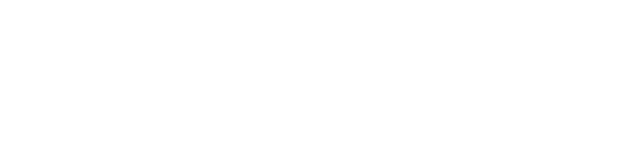
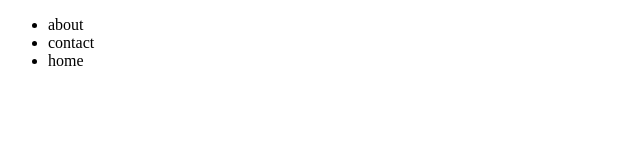
Before and after one commit to Dhanushk19/demo-git, a plain HTML site: page index.html in a window 1280 px wide. Shown: the whole page, without its empty margins (0-640 px from the left). Drawn offline with Linux system fonts and the light colour scheme.

Commit message:
list added

```diff
--- a/index.html
+++ b/index.html
@@ -6,6 +6,10 @@
     <title>Document</title>
 </head>
 <body>
-
+    <ul>
+        <li class="list">about</li>
+        <li class="list">contact</li>
+        <li class="list">home</li>
+    </ul>
 </body>
 </html>
```
